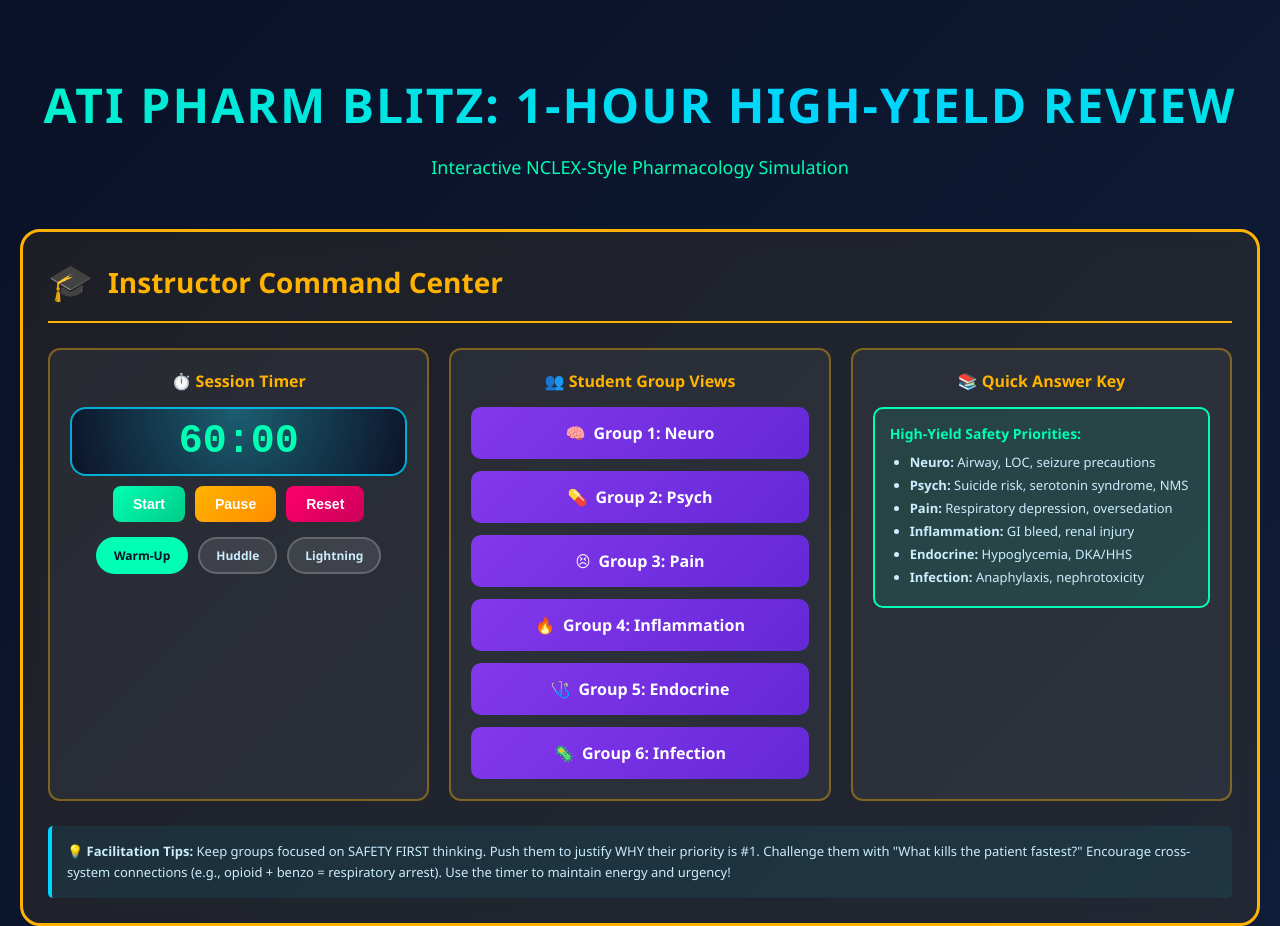
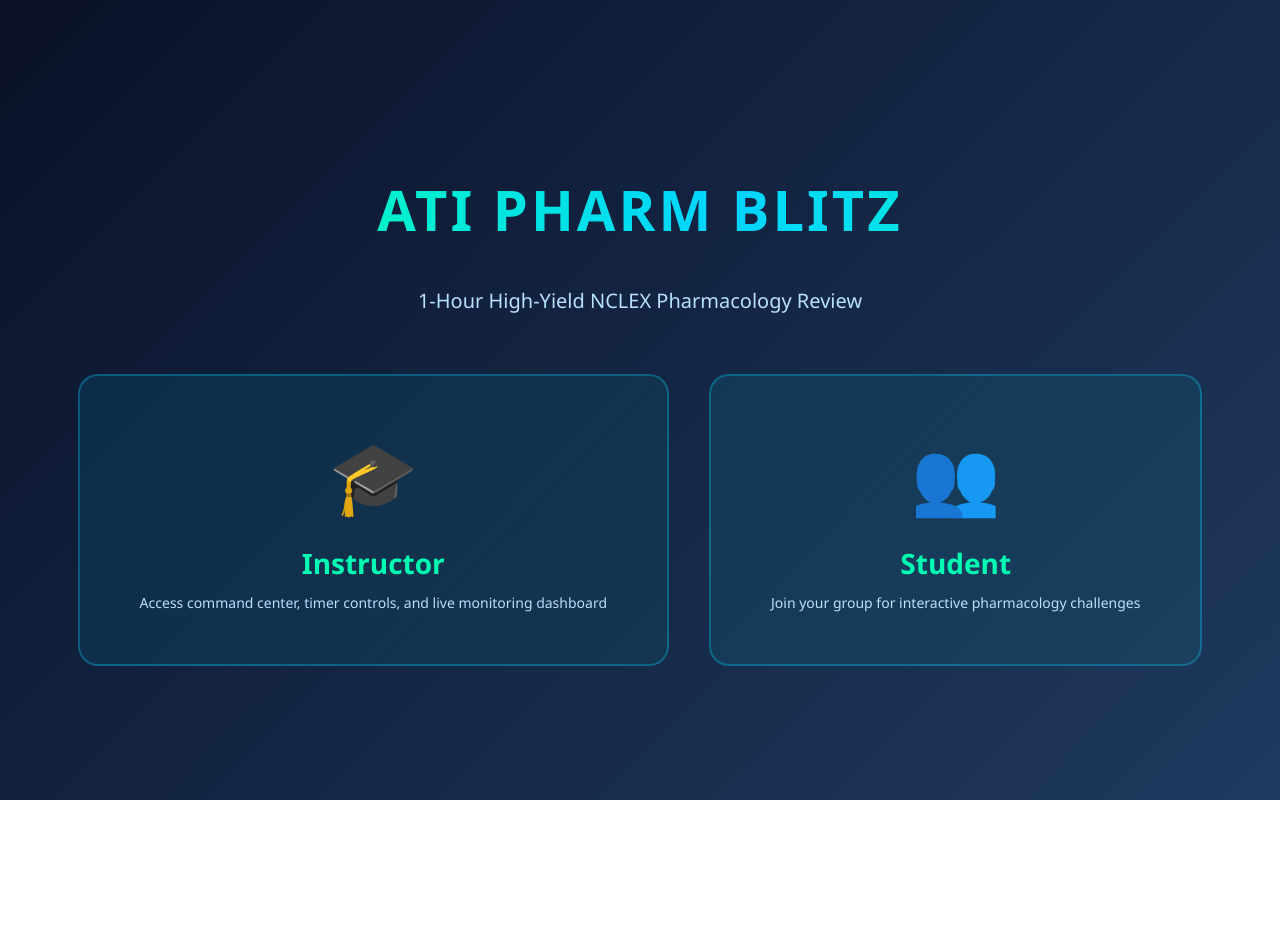
Before and after one commit to bgibson-MECTC/Ati-pharm-blitz, a plain HTML site: page index.html in a window 1280 px wide. Shown: the top 926 px of the page. After the commit the page ends 800 px from the top, so only its background shows below. Drawn offline with Linux system fonts and the light colour scheme; no server answers.

Commit message:
Add universal landing page with role selection

```diff
--- a/index.html
+++ b/index.html
@@ -14,6 +14,92 @@
       background: linear-gradient(135deg, #0a1128 0%, #1e3a5f 100%);
       color: #ffffff;
       overflow-x: hidden;
+    }
+
+    /* Role Selection Landing Screen */
+    .landing-screen {
+      display: flex;
+      flex-direction: column;
+      align-items: center;
+      justify-content: center;
+      min-height: 100vh;
+      padding: 40px 20px;
+      text-align: center;
+    }
+
+    .landing-screen.hidden {
+      display: none;
+    }
+
+    .landing-title {
+      font-size: 56px;
+      font-weight: 900;
+      background: linear-gradient(90deg, #00d4ff, #00ffb3, #00d4ff);
+      background-size: 200% auto;
+      -webkit-background-clip: text;
+      background-clip: text;
+      -webkit-text-fill-color: transparent;
+      animation: shimmer 3s linear infinite;
+      text-transform: uppercase;
+      letter-spacing: 3px;
+      margin-bottom: 20px;
+    }
+
+    .landing-subtitle {
+      font-size: 20px;
+      color: #b8e0ff;
+      margin-bottom: 60px;
+      font-weight: 300;
+    }
+
+    .role-selection {
+      display: flex;
+      gap: 40px;
+      flex-wrap: wrap;
+      justify-content: center;
+    }
+
+    .role-card {
+      background: linear-gradient(135deg, rgba(0,212,255,0.1), rgba(0,255,179,0.05));
+      border: 2px solid rgba(0,212,255,0.3);
+      border-radius: 20px;
+      padding: 50px 60px;
+      cursor: pointer;
+      transition: all 0.3s ease;
+      min-width: 280px;
+    }
+
+    .role-card:hover {
+      transform: translateY(-10px);
+      border-color: #00d4ff;
+      box-shadow: 0 20px 40px rgba(0,212,255,0.3);
+      background: linear-gradient(135deg, rgba(0,212,255,0.15), rgba(0,255,179,0.1));
+    }
+
+    .role-icon {
+      font-size: 72px;
+      margin-bottom: 20px;
+    }
+
+    .role-title {
+      font-size: 28px;
+      font-weight: 700;
+      color: #00ffb3;
+      margin-bottom: 10px;
+    }
+
+    .role-description {
+      font-size: 14px;
+      color: #b8e0ff;
+      line-height: 1.6;
+    }
+
+    .instructor-content {
+      display: none;
+    }
+
+    .instructor-content.active {
+      display: block;
     }
 
     *, *::before, *::after {
@@ -752,7 +838,28 @@
 </head>
 
 <body>
-  <div class="main-wrapper">
+  <!-- LANDING SCREEN -->
+  <div class="landing-screen" id="landingScreen">
+    <h1 class="landing-title">ATI Pharm Blitz</h1>
+    <p class="landing-subtitle">1-Hour High-Yield NCLEX Pharmacology Review</p>
+
+    <div class="role-selection">
+      <div class="role-card" onclick="selectRole('instructor')">
+        <div class="role-icon">🎓</div>
+        <div class="role-title">Instructor</div>
+        <div class="role-description">Access command center, timer controls, and live monitoring dashboard</div>
+      </div>
+
+      <div class="role-card" onclick="selectRole('student')">
+        <div class="role-icon">👥</div>
+        <div class="role-title">Student</div>
+        <div class="role-description">Join your group for interactive pharmacology challenges</div>
+      </div>
+    </div>
+  </div>
+
+  <!-- INSTRUCTOR CONTENT -->
+  <div class="main-wrapper instructor-content" id="instructorContent">
 
     <!-- HEADER -->
     <header>
@@ -1882,5 +1989,21 @@
     // Initialize jigsaw tracker
     setupJigsawTracker();
   </script>
+
+  </div>
+  <!-- END INSTRUCTOR CONTENT -->
+
+  <script>
+    function selectRole(role) {
+      if (role === 'instructor') {
+        // Show instructor content
+        document.getElementById('landingScreen').classList.add('hidden');
+        document.getElementById('instructorContent').classList.add('active');
+      } else if (role === 'student') {
+        // Redirect to group selection
+        window.location.href = 'group.html';
+      }
+    }
+  </script>
 </body>
 </html>
```
